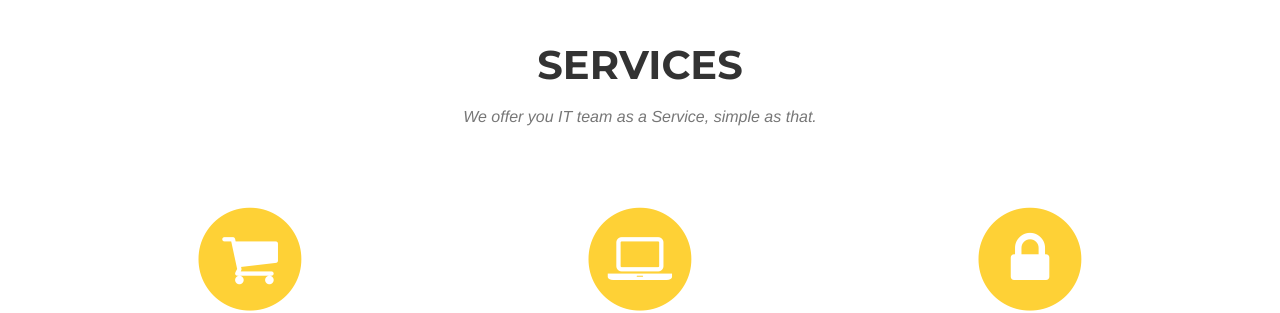
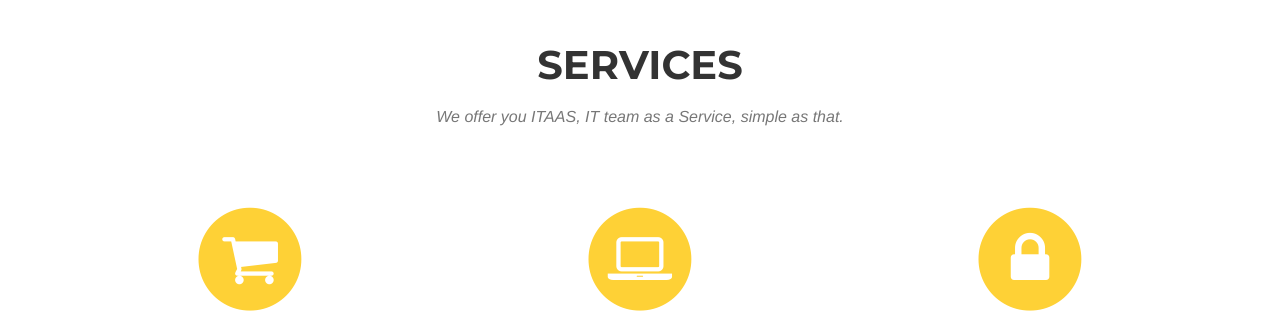
Before and after one commit to ijadait/ijadait.github.io, a Jekyll site: the page built from index.html, in a window 1280 px wide and 900 px high, scrolled down 713 px. Shown: the part 152-465 px from the top of the window. Built offline with Jekyll 4.4.1, drawn with Linux system fonts in a browser that asks for light colours; some web fonts are replaced.

Commit message:
Updated services.html

```diff
--- a/_includes/services.html
+++ b/_includes/services.html
@@ -4,7 +4,7 @@
             <div class="row">
                 <div class="col-lg-12 text-center">
                     <h2 class="section-heading">Services</h2>
-                    <h3 class="section-subheading text-muted">We offer you IT team as a Service, simple as that.</h3>
+                    <h3 class="section-subheading text-muted">We offer you ITAAS, IT team as a Service, simple as that.</h3>
                 </div>
             </div>
             <div class="row text-center">
```
